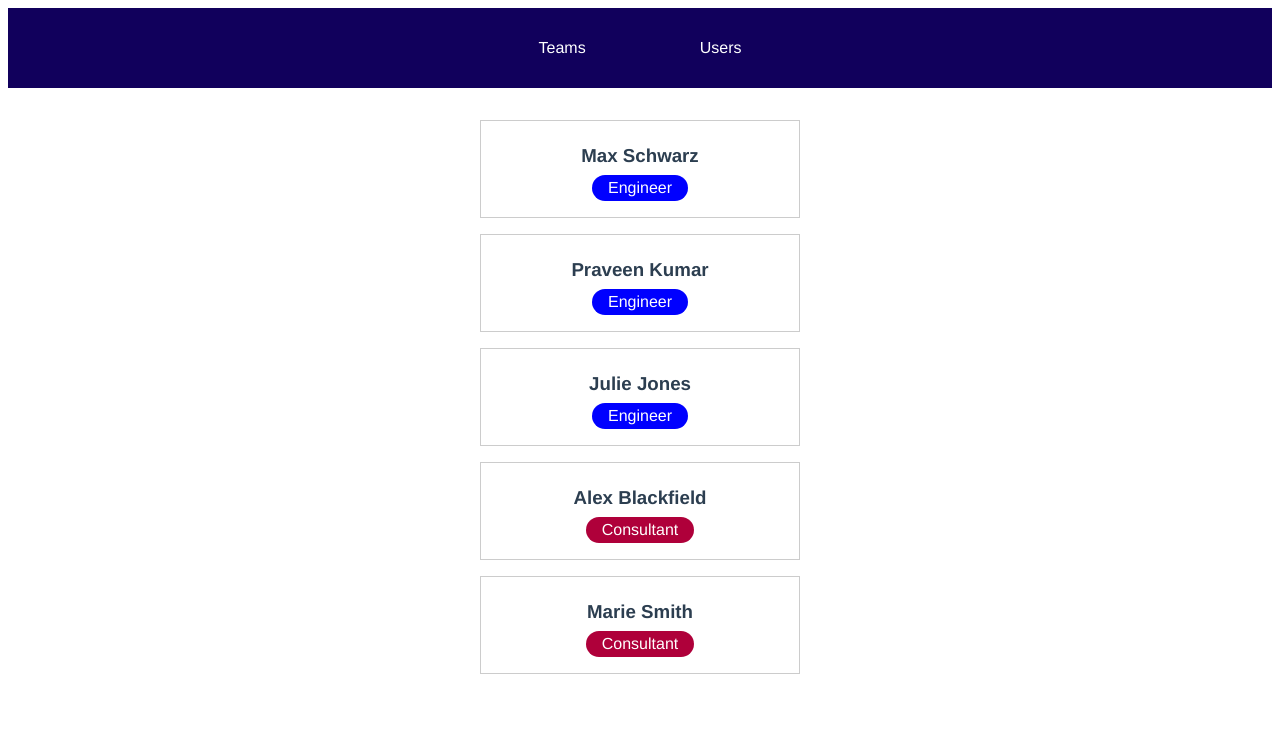
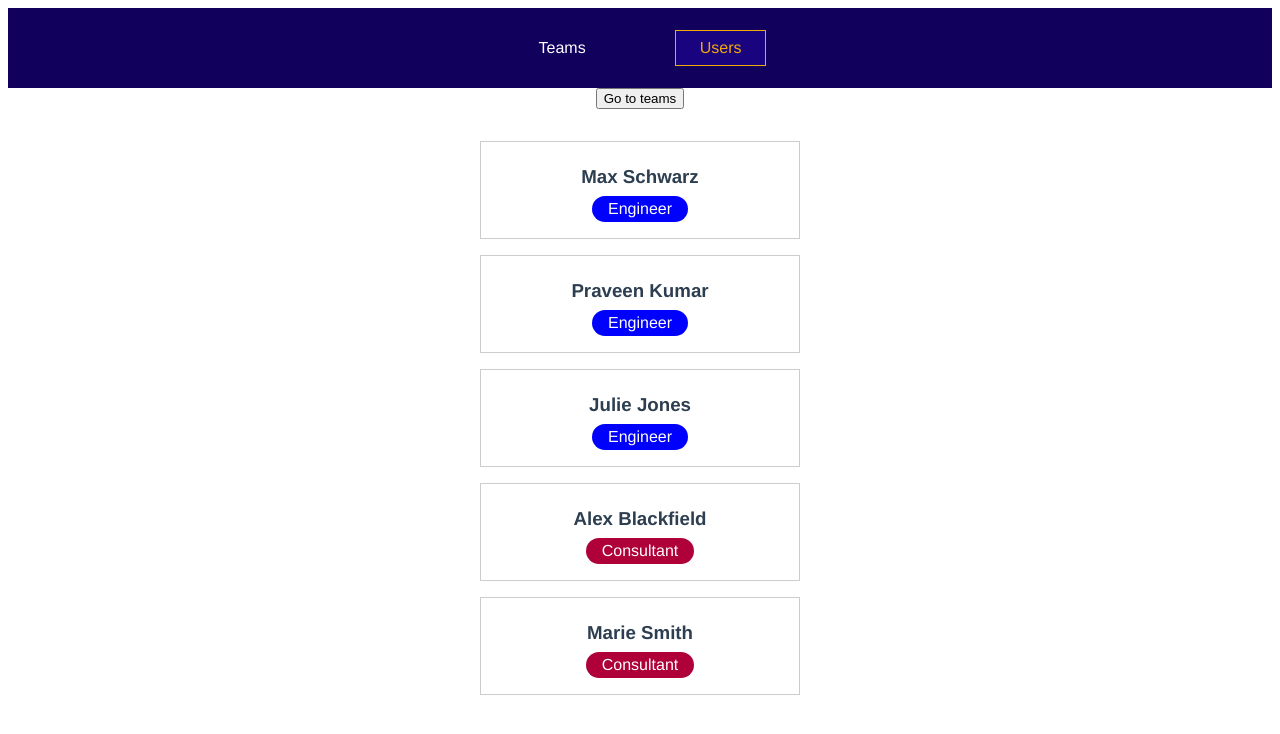
Before and after one commit to leokotman/users-teams-wrouter, a Vue app: page /users in a window 1280 px wide. Shown: the top 734 px of the page. Built offline with nearby package versions, Linux system fonts and the light colour scheme.

Commit message:
router in app & teams

```diff
--- a/src/App.vue
+++ b/src/App.vue
@@ -1,8 +1,5 @@
 <template>
-  <the-navigation>
-    <router-link to="/teams">Teams</router-link> |
-    <router-link to="/users">Users</router-link>
-  </the-navigation>
+  <the-navigation></the-navigation>
   <router-view />
 </template>
 
@@ -14,7 +11,6 @@ export default {
   },
   data() {
     return {
-      activePage: "teams-list",
       teams: [
         { id: "t1", name: "Frontend Engineers", members: ["u1", "u2"] },
         { id: "t2", name: "Backend Engineers", members: ["u1", "u2", "u3"] },
@@ -35,13 +31,7 @@ export default {
       users: this.users,
     };
   },
-  methods: {
-    setActivePage(page) {
-      this.activePage = page;
-    },
-  },
 };
-
 </script>
 
 <style>
@@ -52,5 +42,4 @@ export default {
   text-align: center;
   color: #2c3e50;
 }
-
 </style>
--- a/src/components/nav/TheNavigation.vue
+++ b/src/components/nav/TheNavigation.vue
@@ -3,26 +3,15 @@
     <nav>
       <ul>
         <li>
-          <button @click="setActivePage('teams-list')">Teams</button>
+          <router-link to="/teams">Teams</router-link>
         </li>
         <li>
-          <button @click="setActivePage('users-list')">Users</button>
+          <router-link to="/users">Users</router-link>
         </li>
       </ul>
     </nav>
   </header>
 </template>
-
-<script>
-export default {
-  emits: ["set-page"],
-  methods: {
-    setActivePage(page) {
-      this.$emit("set-page", page);
-    },
-  },
-};
-</script>
 
 <style scoped>
 header {
@@ -49,8 +38,8 @@ li {
   margin: 0 2rem;
 }
 
-button {
-  font: inherit;
+a {
+  text-decoration: none;
   background: transparent;
   border: 1px solid transparent;
   cursor: pointer;
@@ -59,8 +48,9 @@ button {
   display: inline-block;
 }
 
-button:hover,
-button:active {
+a:hover,
+a:active,
+a.router-link-active {
   color: #f1a80a;
   border-color: #f1a80a;
   background-color: #1a037e;
--- a/src/components/teams/TeamMembers.vue
+++ b/src/components/teams/TeamMembers.vue
@@ -9,6 +9,7 @@
         :role="member.role"
       ></user-item>
     </ul>
+    <router-link to="/teams/t2">Go to team 2</router-link>
   </section>
 </template>
 
@@ -16,18 +17,39 @@
 import UserItem from "../users/UserItem.vue";
 
 export default {
+  inject: ["users", "teams"],
   components: {
     UserItem,
   },
   data() {
     return {
-      teamName: "Test",
-      members: [
-        { id: "u1", fullName: "Max Schwarz", role: "Engineer" },
-        { id: "u2", fullName: "Max Schwarz", role: "Engineer" },
-      ],
+      teamName: "",
+      members: [],
     };
   },
+  methods: {
+    loadTeamMembers(route) {
+      console.log(route);
+      const teamId = route.params.teamId;
+      const selectedTeam = this.teams.find((team) => team.id === teamId);
+      const members = selectedTeam.members;
+      const selectedMembers = [];
+      for (let member of members) {
+        const selectedUsers = this.users.find((user) => user.id === member);
+        selectedMembers.push(selectedUsers);
+      }
+      this.teamName = selectedTeam.name;
+      this.members = selectedMembers;
+    },
+  },
+  created() {
+    this.loadTeamMembers(this.$route);
+  },
+  watch: {
+    $route(newRoute) {
+      this.loadTeamMembers(newRoute);
+    }
+  }
 };
 </script>
 
--- a/src/components/teams/TeamsItem.vue
+++ b/src/components/teams/TeamsItem.vue
@@ -2,13 +2,13 @@
   <li>
     <h3>{{ name }}</h3>
     <div class="team-members">{{ memberCount }} Members</div>
-    <a href="#">View Members</a>
+    <router-link :to="'/teams/' + id">View Members</router-link>
   </li>
 </template>
 
 <script>
 export default {
-  props: ["name", "memberCount"],
+  props: ["id", "name", "memberCount"],
 };
 </script>
 
--- a/src/components/teams/TeamsList.vue
+++ b/src/components/teams/TeamsList.vue
@@ -3,6 +3,7 @@
     <teams-item
       v-for="team in teams"
       :key="team.id"
+      :id="team.id"
       :name="team.name"
       :member-count="team.members.length"
     ></teams-item>
--- a/src/components/users/UsersList.vue
+++ b/src/components/users/UsersList.vue
@@ -1,4 +1,5 @@
 <template>
+  <button @click="clickBtn">Go to teams</button>
   <ul>
     <user-item
       v-for="user in users"
@@ -17,6 +18,11 @@ export default {
     UserItem,
   },
   inject: ["users"],
+  methods: {
+    clickBtn() {
+      this.$router.push("/teams");
+    },
+  },
 };
 </script>
 
--- a/src/main.js
+++ b/src/main.js
@@ -3,14 +3,17 @@ import { createRouter, createWebHistory } from "vue-router";
 
 import App from "./App.vue";
 import TeamsList from "./components/teams/TeamsList.vue";
+import TeamMembers from "./components/teams/TeamMembers.vue";
 import UsersList from "./components/users/UsersList.vue";
 
 const router = createRouter({
   routes: [
     { path: "/teams", component: TeamsList },
     { path: "/users", component: UsersList },
+    { path: "/teams/:teamId", component: TeamMembers },
   ],
   history: createWebHistory(),
+  linkActiveClass: "router-link-active", //standard
 });
 
 const app = createApp(App).use(router);
```
